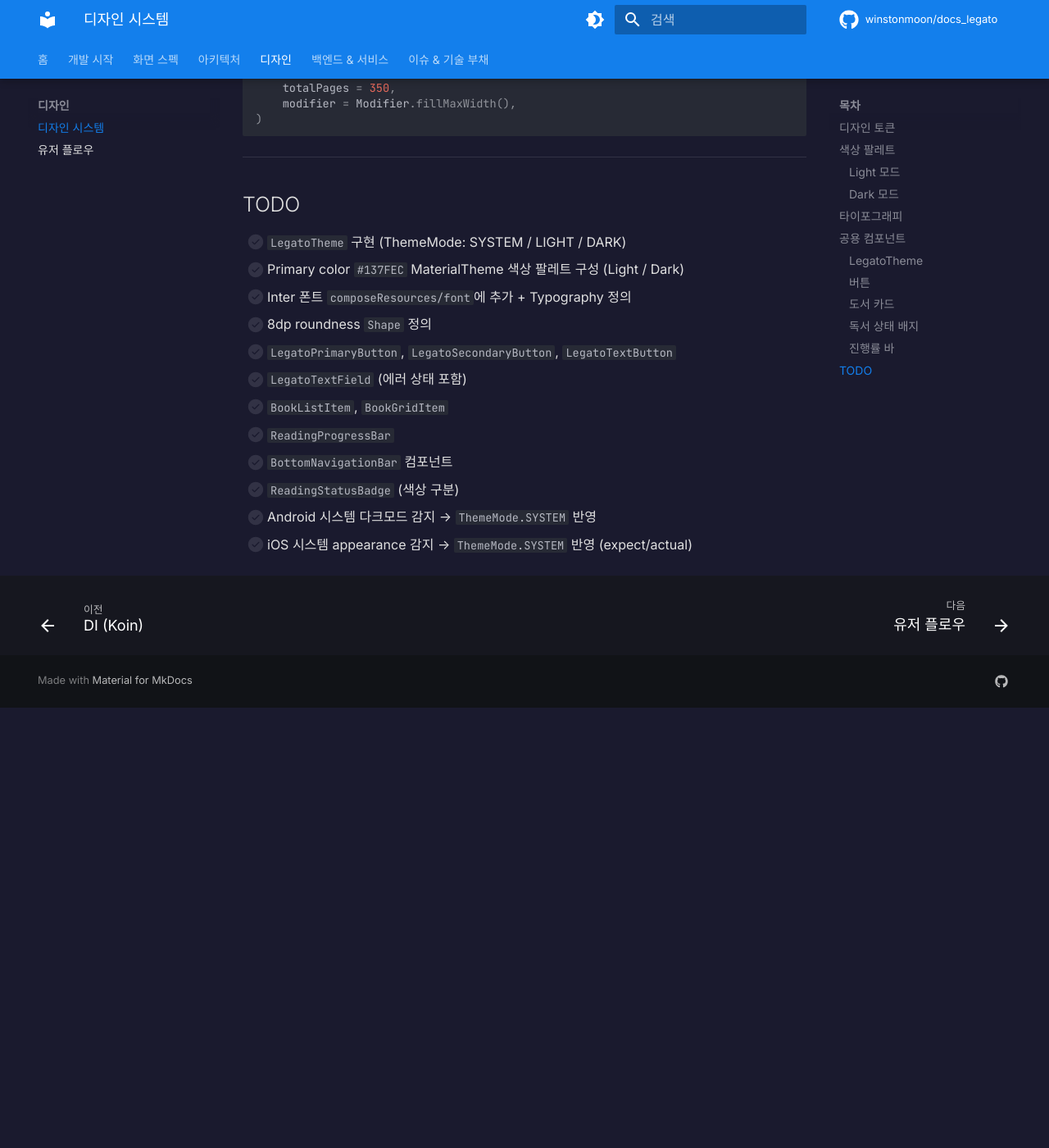
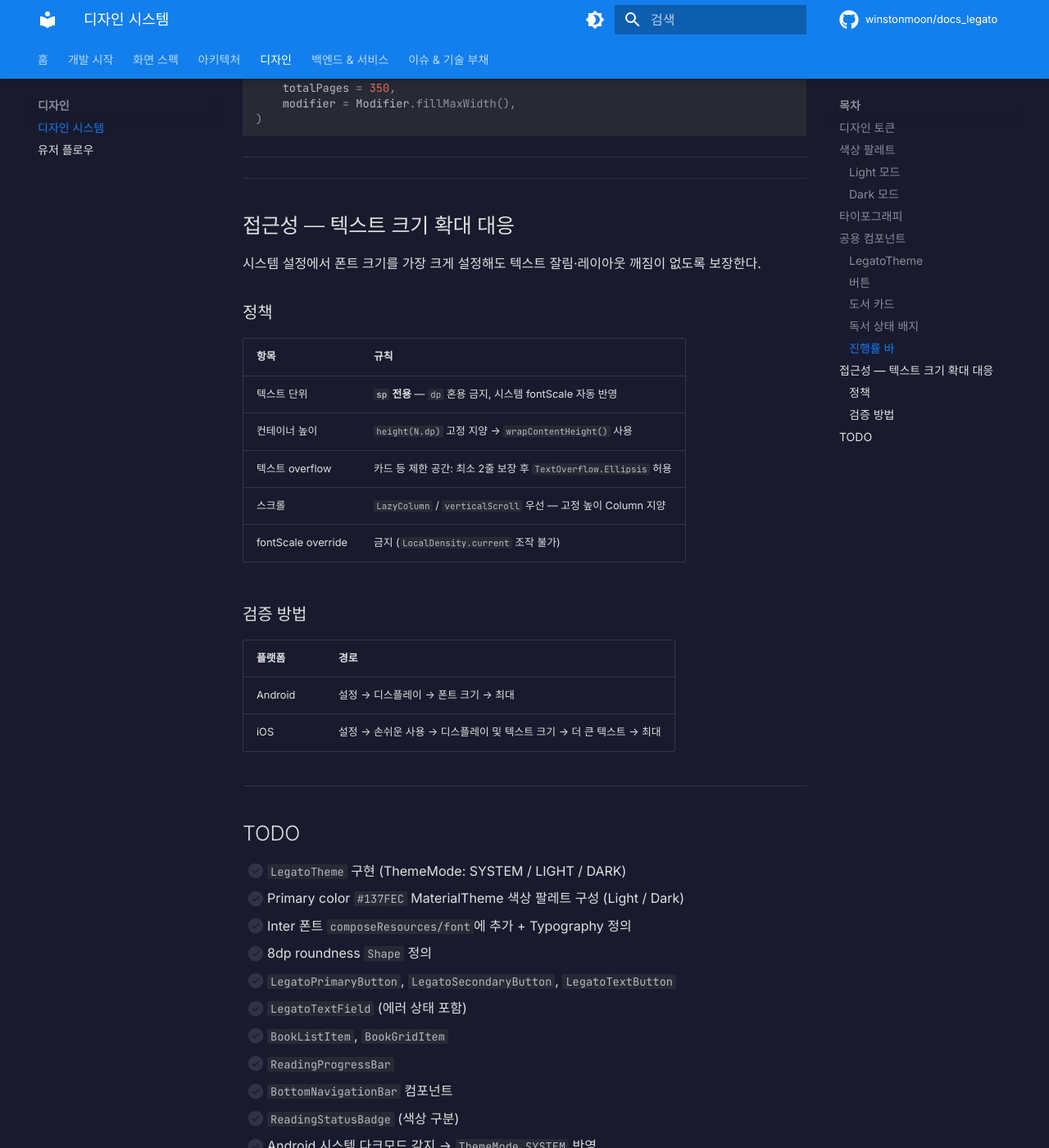
Before and after one commit to winstonmoon/docs_legato, an MkDocs documentation site: the page built from docs/design/design-system.md, in a window 1280 px wide and 1400 px high, scrolled down 3617 px. Shown: the whole window at 82% size. Built offline with MkDocs 1.6.1 and Material for MkDocs 9.7.7, drawn with Linux system fonts in a browser that asks for light colours; comment, search, counter and statistics services are not loaded; before the commit the page ends 4480 px from its top, so only the background shows below that; some of the changed text lies outside the part shown.

Commit message:
docs: 접근성(텍스트 크기 확대 대응) 정책 및 TODO 추가 (2026-04-13)
- 디자인 시스템 문서에 접근성 섹션 신규 추가
- sp 단위 강제, 고정 높이 지양, fontScale QA TODO 7개 항목 추가

Co-Authored-By: Claude Sonnet 4.6 <noreply@anthropic.com>

```diff
--- a/docs/design/design-system.md
+++ b/docs/design/design-system.md
@@ -146,6 +146,31 @@ ReadingProgressBar(
 
 ---
 
+---
+
+## 접근성 — 텍스트 크기 확대 대응
+
+시스템 설정에서 폰트 크기를 가장 크게 설정해도 텍스트 잘림·레이아웃 깨짐이 없도록 보장한다.
+
+### 정책
+
+| 항목 | 규칙 |
+|---|---|
+| 텍스트 단위 | **`sp` 전용** — `dp` 혼용 금지, 시스템 fontScale 자동 반영 |
+| 컨테이너 높이 | `height(N.dp)` 고정 지양 → `wrapContentHeight()` 사용 |
+| 텍스트 overflow | 카드 등 제한 공간: 최소 2줄 보장 후 `TextOverflow.Ellipsis` 허용 |
+| 스크롤 | `LazyColumn` / `verticalScroll` 우선 — 고정 높이 Column 지양 |
+| fontScale override | 금지 (`LocalDensity.current` 조작 불가) |
+
+### 검증 방법
+
+| 플랫폼 | 경로 |
+|---|---|
+| Android | 설정 → 디스플레이 → 폰트 크기 → 최대 |
+| iOS | 설정 → 손쉬운 사용 → 디스플레이 및 텍스트 크기 → 더 큰 텍스트 → 최대 |
+
+---
+
 ## TODO
 
 - [ ] `LegatoTheme` 구현 (ThemeMode: SYSTEM / LIGHT / DARK)
@@ -160,3 +185,13 @@ ReadingProgressBar(
 - [ ] `ReadingStatusBadge` (색상 구분)
 - [ ] Android 시스템 다크모드 감지 → `ThemeMode.SYSTEM` 반영
 - [ ] iOS 시스템 appearance 감지 → `ThemeMode.SYSTEM` 반영 (expect/actual)
+
+**접근성 — 텍스트 크기 확대 대응**
+
+- [ ] 각 화면에서 fontScale 최대 조건으로 수동 QA 진행 (Android / iOS 각각)
+- [ ] 고정 높이(`height(N.dp)`)로 텍스트 컨테이너를 지정한 컴포넌트 전수 검토 → `wrapContentHeight`로 교체
+- [ ] 카드 컴포넌트(`BookListItem`, `BookGridItem`) 내 텍스트 overflow 정책 확정 (최소 2줄 보장)
+- [ ] 홈 대시보드: 통계 카드 폰트 확대 시 레이아웃 깨짐 여부 확인
+- [ ] 검색 결과 리스트 아이템: 제목 / 저자 텍스트 2줄 이상 허용 처리
+- [ ] 하단 탭 레이블: fontScale 확대 시 잘림 방지 확인
+- [ ] Android: Lint `SpUsage` 규칙 활성화 여부 확인
```
